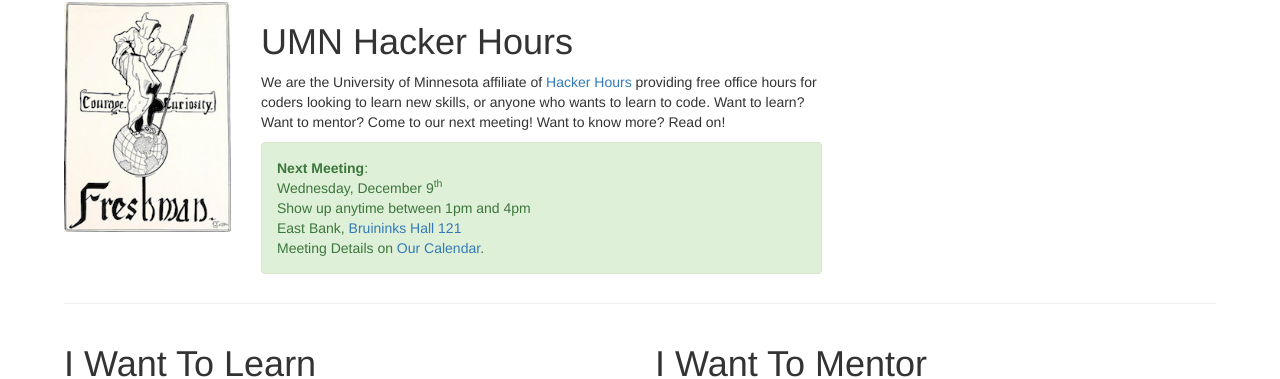
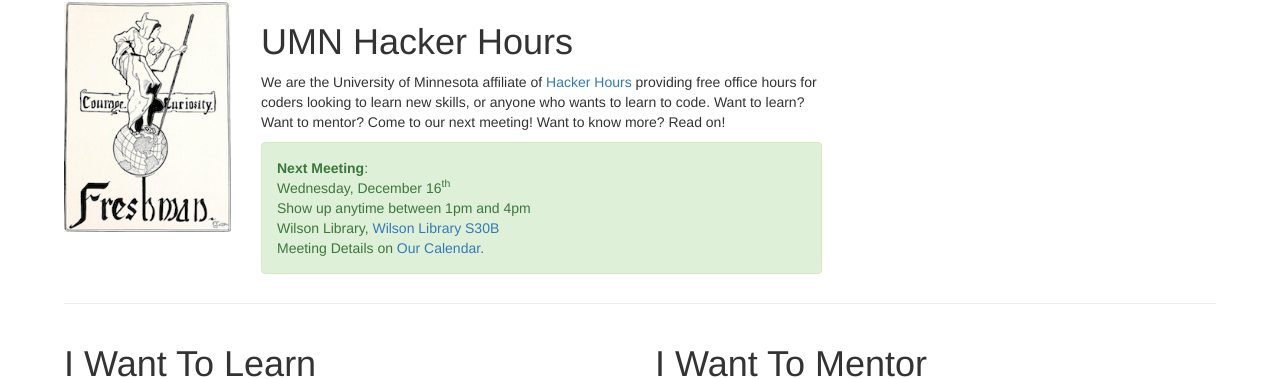
Before and after one commit to umnhackerhours/umnhackerhours.github.io, a Jekyll site: the page built from index.markdown, in a window 1280 px wide. Shown: the part 102-481 px from the top of the page. Built offline with Jekyll 4.4.1, drawn with Linux system fonts in a browser that asks for light colours.

Commit message:
12/16 meeting

```diff
--- a/index.markdown
+++ b/index.markdown
@@ -13,9 +13,9 @@ description: Home
       <div class="alert alert-success" role="alert">
         <a class="anchor" id="next_meeting"></a>
         <strong>Next Meeting</strong>:<br />
-        Wednesday, December 9<sup>th</sup><br />
+        Wednesday, December 16<sup>th</sup><br />
         Show up anytime between 1pm and 4pm<br />
-        East Bank, <a href="http://campusmaps.umn.edu/robert-h-bruininks-hall">Bruininks Hall 121</a><br />
+        Wilson Library, <a href="http://campusmaps.umn.edu/o-meredith-wilson-library">Wilson Library S30B</a><br />
         Meeting Details on <a href="https://www.google.com/calendar/embed?src=umn.edu_ii9odmho4m63bsq19879mu0iis%40group.calendar.google.com&ctz=America/Chicago">Our Calendar</a>.
       </div>
     </div>
```
